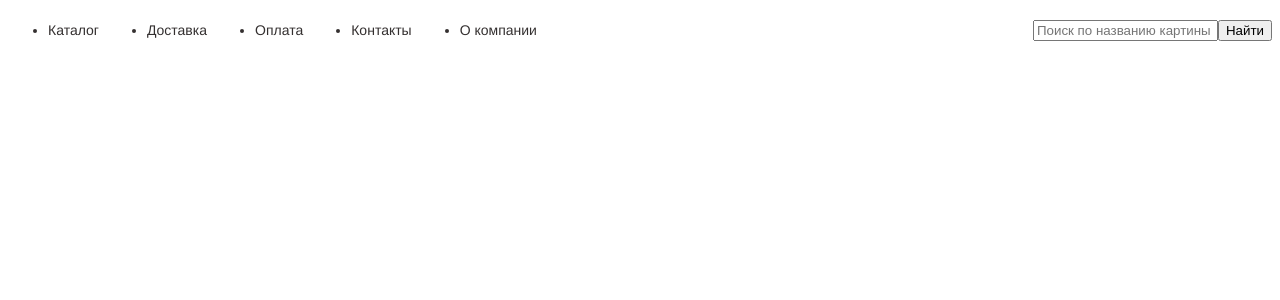
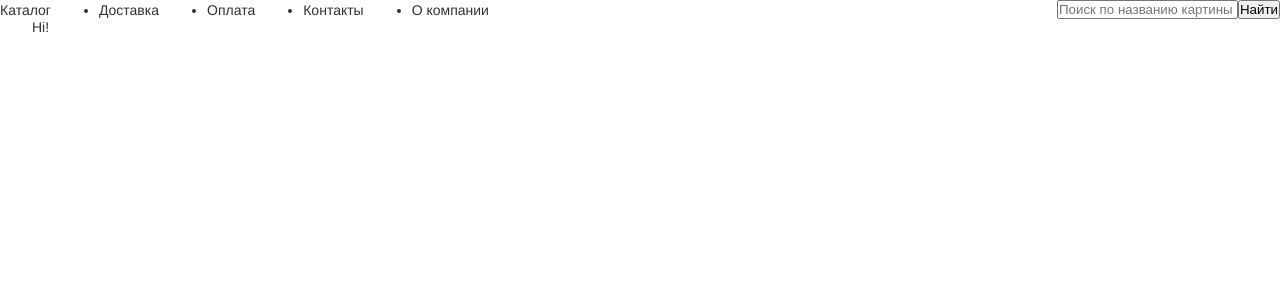
Before and after one commit to ippatev/fe-test-banki-shop, a Vue app: page / in a window 1280 px wide. Shown: the top 300 px of the page. Built offline with nearby package versions, Linux system fonts and the light colour scheme.

Commit message:
feat(styles): add container

```diff
--- a/src/App.vue
+++ b/src/App.vue
@@ -1,6 +1,10 @@
 <template>
   <div id="app">
     <TheHeader></TheHeader>
+
+    <div class="container">
+      <p>Hi!</p>
+    </div>
   </div>
 </template>
 
@@ -17,7 +21,21 @@ export default {
 
 <style>
 :root {
+  --white: #fff;
   --black: #343030;
+  --gray: #E1E1E1;
+  --color-accent: #403432;
+}
+
+body {
+  margin: 0;
+  padding: 0;
+}
+
+* {
+  margin: 0;
+  padding: 0;
+  box-sizing: border-box;
 }
 
 #app {
@@ -61,4 +79,9 @@ h5 {
 h6 {
   font-weight: lighter;
 }
+
+.container {
+  max-width: 1216px;
+  margin: 0 auto;
+}
 </style>
```
